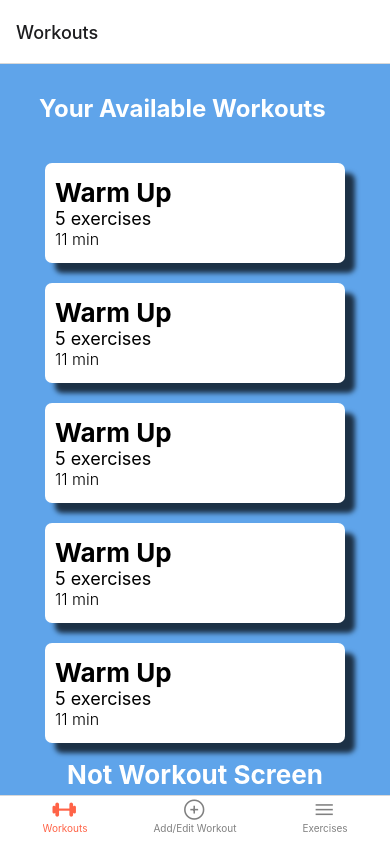
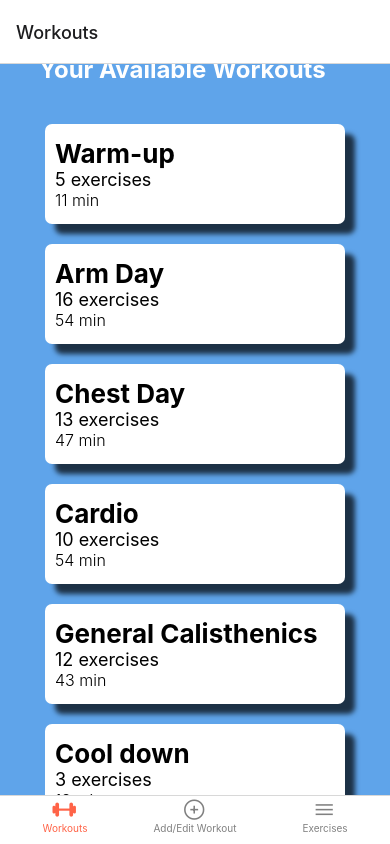
Before and after one commit to DJAceAttorney/Software_Engineering_Project, a React Native app in the folder workoutApp/: screen / in a window 390 px wide. Built offline with nearby package versions, Linux system fonts and the light colour scheme.

Commit message:
added modularity to the buttons using props

```diff
--- a/workoutApp/navigation/components/button.js
+++ b/workoutApp/navigation/components/button.js
@@ -5,11 +5,11 @@ const WorkoutButton = (props) => {//going to use props to take in the object dat
     return (
         <View style={styles.container}>
                 <Text
-                    style={{ color: '#000', fontSize: 26, fontWeight: 'bold'}}>Warm Up</Text>
+                    style={{ color: '#000', fontSize: 26, fontWeight: 'bold'}}>{props.name}</Text>
                 <Text
-                    style={{ color: '#000', fontSize: 18, fontWeight: 'normal'}}>5 exercises</Text>
+                    style={{ color: '#000', fontSize: 18, fontWeight: 'normal'}}>{props.numExercise} exercises</Text>
                 <Text
-                    style={{ color: '#000', fontSize: 16, fontWeight: '300' }}>11 min </Text>
+                    style={{ color: '#000', fontSize: 16, fontWeight: '300' }}>{props.time} min </Text>
         </View>
     );
 }
--- a/workoutApp/navigation/screens/workouts.js
+++ b/workoutApp/navigation/screens/workouts.js
@@ -9,12 +9,13 @@ export default function workout({ navigation }) {
             <Text
                 style={styles.title}>Your Available Workouts</Text>
             </View>
-            <View style={styles.buttonContainer}>
-                <WorkoutButton/>
-                <WorkoutButton/>
-                <WorkoutButton/>
-                <WorkoutButton/>
-                <WorkoutButton/>
+            <View style={styles.buttonContainer}>{/*you can grab these from a JSON file or something*/}
+                <WorkoutButton name="Warm-up" numExercise="5" time="11"/>
+                <WorkoutButton name="Arm Day" numExercise="16" time="54"/>
+                <WorkoutButton name="Chest Day" numExercise="13" time="47"/>
+                <WorkoutButton name="Cardio" numExercise="10" time="54"/>
+                <WorkoutButton name="General Calisthenics" numExercise="12" time="43"/>
+                <WorkoutButton name="Cool down" numExercise="3" time="18"/>
             </View>
                     <View style={{ flex: 1, alignItems: 'center', justifyContent: 'center' }}>
                 <Text
```
